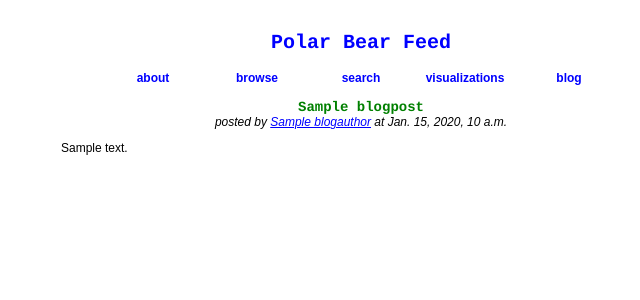
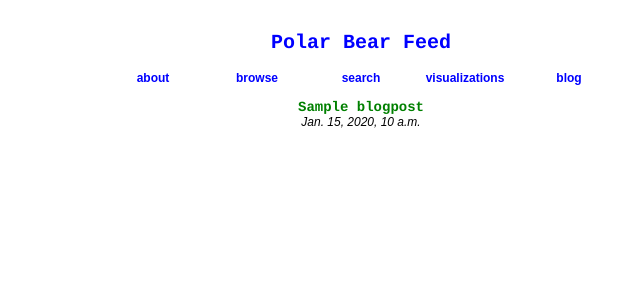
Before and after one commit to esbenson/pbearfrfeed, a Django app: page /blog/ in a window 1280 px wide. Shown: the top 300 px of the page, without its empty margins (279-919 px from the left). Run offline with Django 3.2, Linux system fonts and the light colour scheme; tables that the repository leaves empty hold one stand-in row (values such as "Sample post"); parts of the project's set-up code (start-up, migrations or seed data) failed here and were passed over.

Commit message:
removed name of blog poster

```diff
--- a/pbear/fedregfeed/templates/blog_list.html
+++ b/pbear/fedregfeed/templates/blog_list.html
@@ -7,10 +7,10 @@
     {% for p in posts_to_display %}
     <div style="margin:10px;text-align:center;width:600px;margin-right:auto;margin-left:auto;">
         <a href="{% url blog_single_view post_pk=p.pk %}" style="text-decoration:none"><h2 style="margin-bottom:0px;">{{p.title}}</h2></a>
-        <em>posted by {% if p.author.url %}<a href="{{p.author.url}}" target="_blank">{% endif %}{{p.author.name}}{% if p.author.url %}</a>{% endif %} at {{p.datetime}}</em>
+        <em><!-- posted by {% if p.author.url %}<a href="{{p.author.url}}" target="_blank">{% endif %}{{p.author.name}}{% if p.author.url %}</a>{% endif %} at -->{{p.datetime}}</em>
     </div>
     <div style="margin:10px;text-align:left;width:600px;margin-right:auto;margin-left:auto;">
-        <p>{% if p.content|length > excerpt_length %}{{p.content|slice:excerpt_slice|add:" ... "|markdown}} <div style="text-align:right;"><a href="{% url blog_single_view post_pk=p.pk %}">read more</a></div>{% else %}{{p.content}}{% endif %}</p>
+        <p><{% if p.content|length > excerpt_length %}{{p.content|slice:excerpt_slice|add:" ... "|markdown}} <div style="text-align:right;"><a href="{% url blog_single_view post_pk=p.pk %}">read more</a></div>{% else %}{{p.content}}{% endif %}</p>
     </div>
     {% endfor %}
     {% if more_flag %}
```
